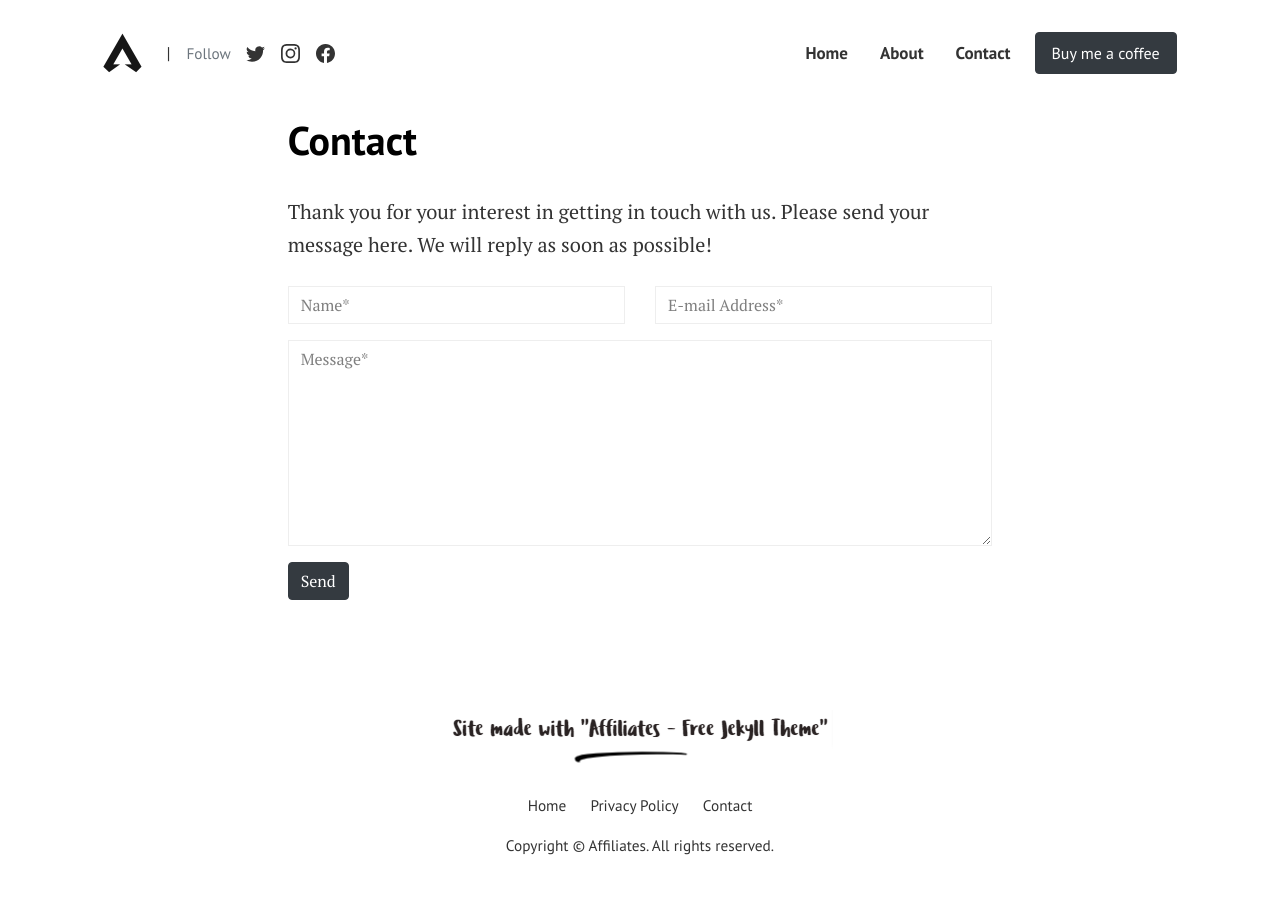
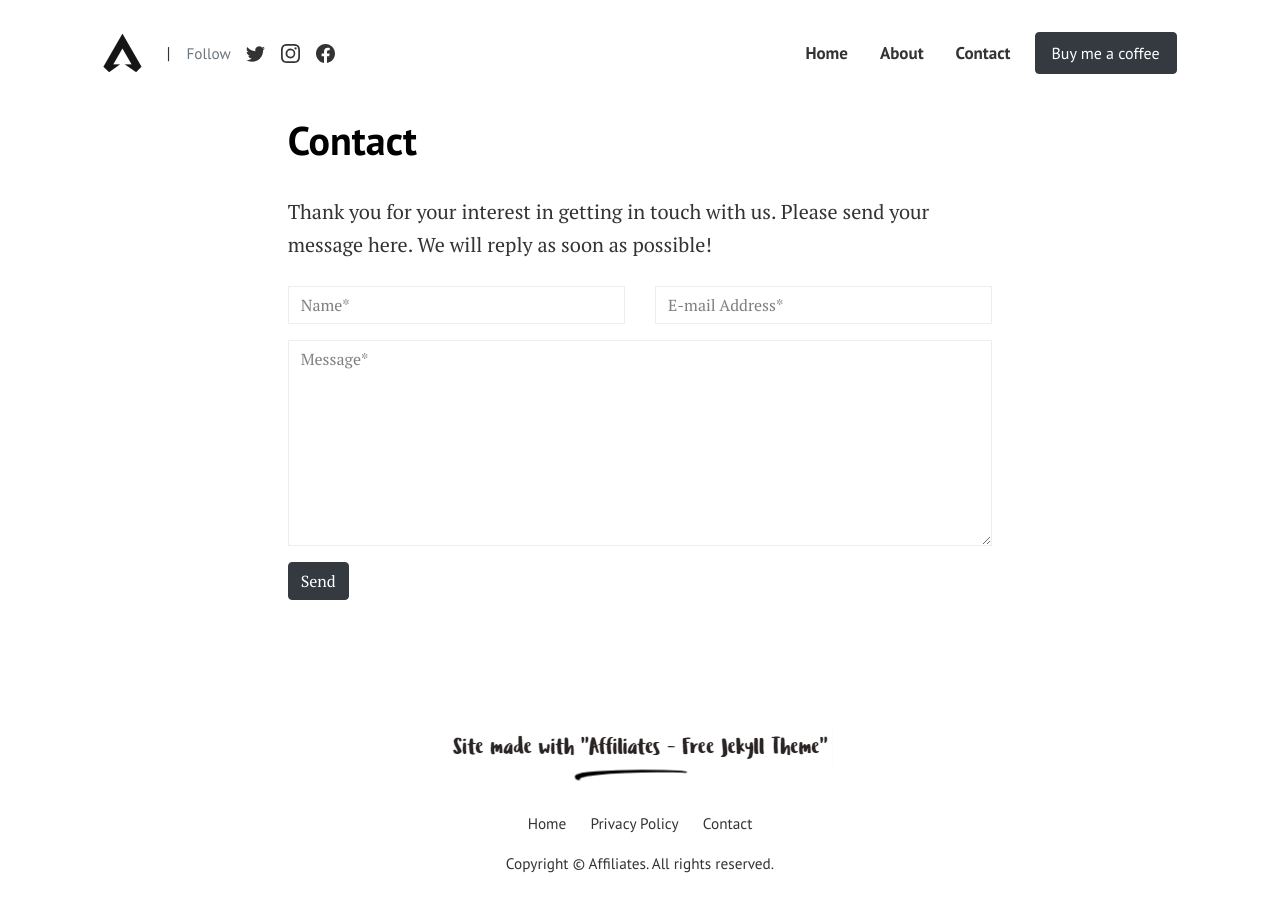
Before and after one commit to tirkio/www.tirkio.com, a Jekyll site: the page built from pages/contact.html, in a window 1280 px wide and 924 px high. Shown: the top 912 px of the window. Built offline with Jekyll 4.4.1, drawn with Linux system fonts in a browser that asks for light colours.

Commit message:
Update default.html

```diff
--- a/_layouts/default.html
+++ b/_layouts/default.html
@@ -100,7 +100,7 @@ gtag('config', '{{site.ganalytics}}');
 
 <!-- Footer
 ================================================== -->
-<footer class="footer container text-center">
+<footer class="footer pt-5 pb-5 container text-center">
 
   <!-- CREDITS BEGIN.-->
   <!-- If you want to support my work, please donate to remove the credits. This helps me keep it up and running: https://www.wowthemes.net/donate/ -->
```
